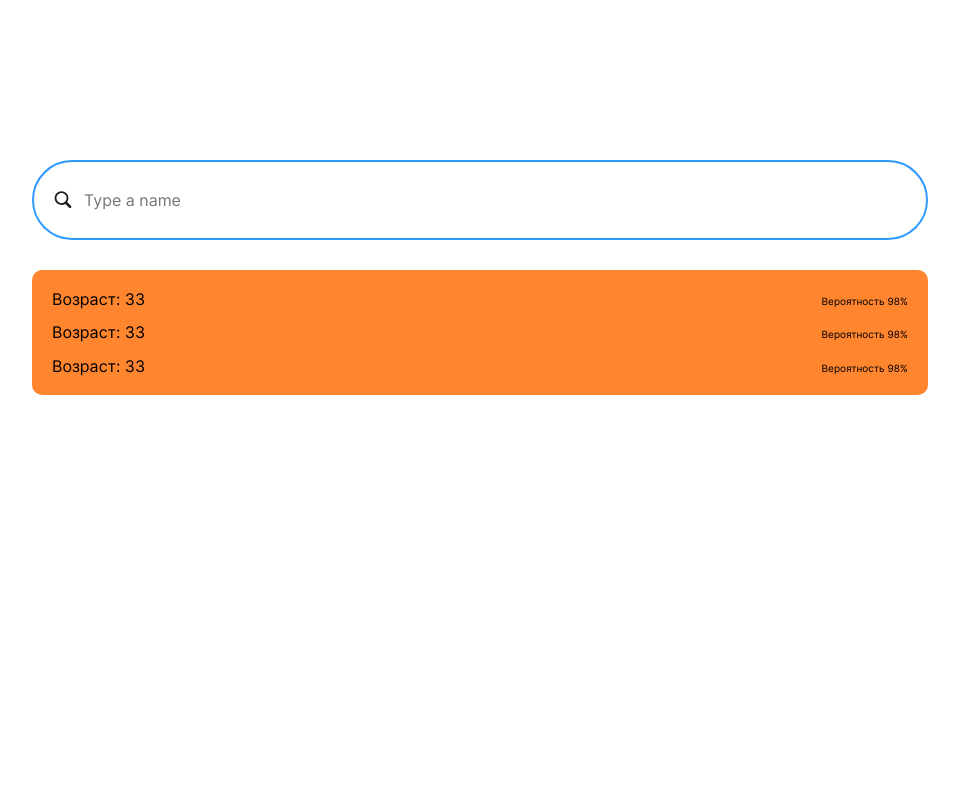
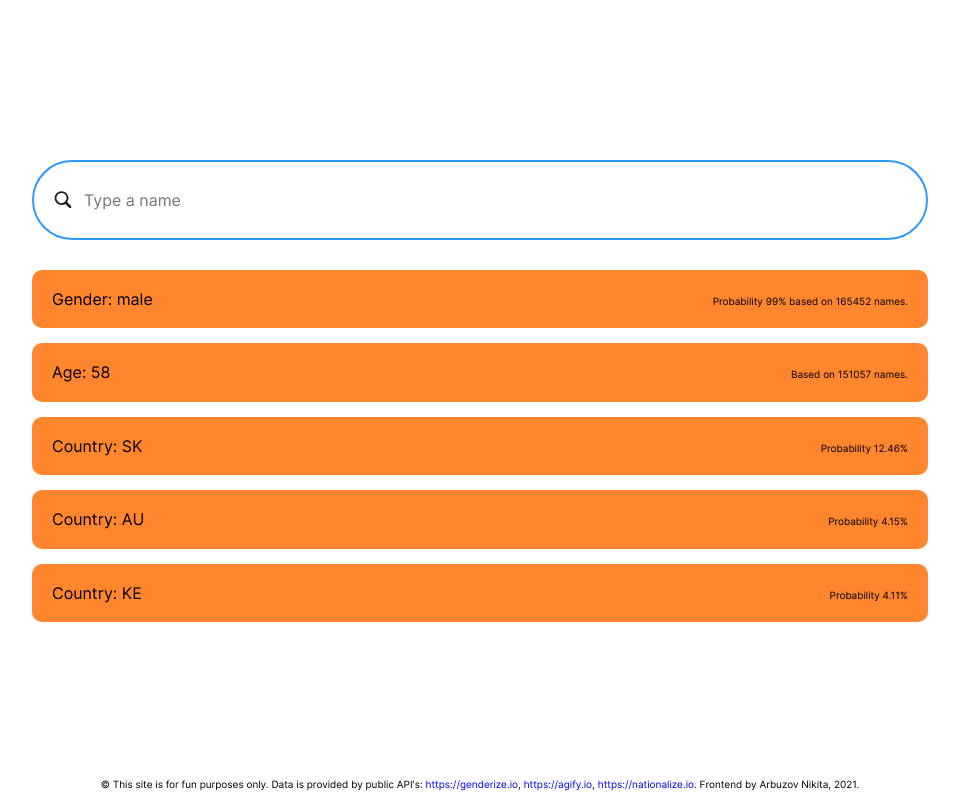
Before and after one commit to arbuznik/know-your-name, a plain HTML site: page index.html in a window 1280 px wide. Shown: the whole page, without its empty margins (160-1119 px from the left). Drawn offline with Linux system fonts and the light colour scheme.

Commit message:
feat: add mocups data representation

```diff
--- a/blocks/content-container/content-container.css
+++ b/blocks/content-container/content-container.css
@@ -1,5 +1,11 @@
 .content-container {
-  margin-top: 20vh;
   display: grid;
   grid-template-columns: minmax(320px, 70vw);
 }
+
+
+
+.content-container__form {
+  margin-bottom: 30px;
+  background-color: #fff;
+}
--- a/blocks/name-info/name-info.css
+++ b/blocks/detail/detail.css
@@ -1,23 +1,17 @@
-.name-info {
+.detail {
   background-color: #ff852e;
   border-radius: 10px;
   padding: 20px;
-  display: flex;
-  flex-direction: column;
-  row-gap: 15px;
-}
-
-.name-info__element {
   display: flex;
   justify-content: space-between;
   align-items: baseline;
 }
 
-.name-info__content {
+.detail__content {
   margin: 0;
 }
 
-.name-info__about {
+.detail__description {
   margin: 0;
   font-size: 10px;
 }
--- /dev/null
+++ b/blocks/details/details.css
@@ -0,0 +1,5 @@
+.details {
+  display: flex;
+  flex-direction: column;
+  row-gap: 15px;
+}
--- /dev/null
+++ b/blocks/footer/footer.css
@@ -0,0 +1,18 @@
+.footer {
+  bottom: 20px;
+  font-size:10px;
+  max-width: 80vw;
+  text-align: center;
+}
+
+.footer__content {
+  margin: 0;
+}
+
+.footer__link {
+  text-decoration: none;
+}
+
+.footer__link:visited {
+  text-decoration: none;
+}
--- a/blocks/page/page.css
+++ b/blocks/page/page.css
@@ -4,5 +4,16 @@
   -webkit-font-smoothing: antialiased;
   background-color: #fff;
   display: flex;
-  justify-content: center;
+  flex-direction: column;
+  align-items: center;
+  justify-content: space-between;
+  min-height: 100vh;
 }
+
+.page__content-container {
+  margin-top: 20vh;
+}
+
+.page__footer {
+  margin-bottom: 10px;
+}
--- a/blocks/search-form/search-form.css
+++ b/blocks/search-form/search-form.css
@@ -1,8 +1,3 @@
-.content-container__form {
-  margin-bottom: 30px;
-  background-color: #fff;
-}
-
 .search-form__input {
   font-family: "Inter", "Arial", sans-serif;
   -moz-osx-font-smoothing: grayscale;
--- a/index.html
+++ b/index.html
@@ -8,25 +8,27 @@
   <link rel="stylesheet" href="./pages/index.css">
 </head>
 <body class="page">
-  <main class="content-container">
+  <main class="content-container page__content-container">
     <form action="#" class="search-form content-container__form">
       <input class="search-form__input" type="text" maxlength="50" placeholder="Type a name" required>
     </form>
-    <section class="name-info">
-      <div class="name-info__element name-info__element_type_gender">
-        <p class="name-info__content">Возраст: 33</p>
-        <p class="name-info__about">Вероятность 98%</p>
-      </div>
-      <div class="name-info__element name-info__element_type_age">
-        <p class="name-info__content">Возраст: 33</p>
-        <p class="name-info__about">Вероятность 98%</p>
-      </div>
-      <div class="name-info__element name-info__element_type_nationality">
-        <p class="name-info__content">Возраст: 33</p>
-        <p class="name-info__about">Вероятность 98%</p>
-      </div>
+    <section class="details">
+
     </section>
   </main>
-  <script src="./scripts/index.js"></script>
+
+  <footer class="footer page__footer">
+    <p class="footer__content">
+      &copy; This site is for fun purposes only. Data is provided by public API's: <a href="https://genderize.io" class="footer__link">https://genderize.io</a>, <a href="https://agify.io" class="footer__link">https://agify.io</a>, <a href="https://nationalize.io." class="footer__link">https://nationalize.io</a>. Frontend by Arbuzov Nikita, 2021.
+    </p>
+  </footer>
+
+  <template id="detail-template">
+    <div class="detail">
+      <p class="detail__content"></p>
+      <p class="detail__description"></p>
+    </div>
+  </template>
+  <script src="./scripts/index.js" type="module"></script>
 </body>
 </html>
--- a/pages/index.css
+++ b/pages/index.css
@@ -3,4 +3,6 @@
 @import url('../blocks/page/page.css');
 @import url('../blocks/content-container/content-container.css');
 @import url('../blocks/search-form/search-form.css');
-@import url('../blocks/name-info/name-info.css');
+@import url('../blocks/details/details.css');
+@import url('../blocks/detail/detail.css');
+@import url('../blocks/footer/footer.css');
--- /dev/null
+++ b/scripts/Detail.js
@@ -0,0 +1,24 @@
+export class Detail {
+  constructor(detailContent, detailDescription) {
+    this._detailsContainer = document.querySelector('.details');
+    this._detailElement = this._getNameInfoTemplate();
+
+    this._detailContentElement = this._detailElement.querySelector('.detail__content');
+    this._detailDescriptionElement = this._detailElement.querySelector('.detail__description');
+
+    this._detailContentElement.textContent = detailContent;
+    this._detailDescriptionElement.textContent = detailDescription;
+  }
+
+  _getNameInfoTemplate() {
+  return document
+    .querySelector('#detail-template')
+    .content
+    .querySelector('.detail')
+    .cloneNode(true);
+}
+
+  renderNameInfo() {
+    this._detailsContainer.append(this._detailElement)
+  }
+}
--- a/scripts/index.js
+++ b/scripts/index.js
@@ -1,15 +1,71 @@
-// https://nationalize.io/
-// {"name":"peter","country":[{"country_id":"SK","probability":0.1245678651196634},{"country_id":"AU","probability":0.04147520566025031},{"country_id":"KE","probability":0.04107488447822492}]}
+import { Detail } from './Detail.js'
 
 // https://api.genderize.io?name=peter
-// {name: 'peter', gender: 'male', probability: 0.99, count: 165452}
-// {"name":"peter","gender":"male","probability":0.99,"count":15118,"country_id":"SK"}
+let genderData = {
+  name: 'peter',
+  gender: 'male',
+  probability: 0.99,
+  count: 165452
+};
+
+// https://nationalize.io/
+let nationData = {
+  "name": "peter",
+  "country": [
+    { "country_id": "SK", "probability": 0.1245678651196634 },
+    { "country_id": "AU", "probability": 0.04147520566025031 },
+    { "country_id": "KE", "probability": 0.04107488447822492 }
+  ]
+};
 
 // https://api.agify.io?name=peter
-// {"name":"peter","age":58,"count":151057}
-// {"name":"peter","age":23,"count":48,"country_id":"SK"}
+let ageData = {
+  "name": "peter",
+  "age": 58,
+  "count": 151057
+};
 
-// localization: https://api.genderize.io?name=peter&country_id=US
+function handleGenderData(data) {
+  const detailContent = `Gender: ${data.gender}`;
+  const detailDescription = `Probability ${data.probability * 100}% based on ${data.count} names.`;
+
+  const detail = new Detail(detailContent, detailDescription);
+
+  detail.renderNameInfo();
+}
+
+function handleAgeData(data) {
+  const detailContent = `Age: ${data.age}`;
+  const detailDescription = `Based on ${data.count} names.`;
+
+  const detail = new Detail(detailContent, detailDescription);
+
+  detail.renderNameInfo();
+}
+
+function handleNationalityData(data) {
+  data['country'].forEach(country => {
+    const detailContent = `Country: ${country['country_id']}`;
+    const detailDescription = `Probability ${(country['probability'] * 100).toFixed(2)}%`;
+
+    const detail = new Detail(detailContent, detailDescription);
+
+    detail.renderNameInfo();
+  })
+}
+
+handleGenderData(genderData);
+handleAgeData(ageData)
+handleNationalityData(nationData)
+
+
+
+
+
+
+// fetch('https://api.genderize.io?name=olga')
+//   .then(response => response.json())
+//   .then(result => console.log(result))
 
 // async function getData() {
 //   let data = await fetch('https://api.genderize.io?name=peter');
```
Also changed, not shown: 1 other file.
